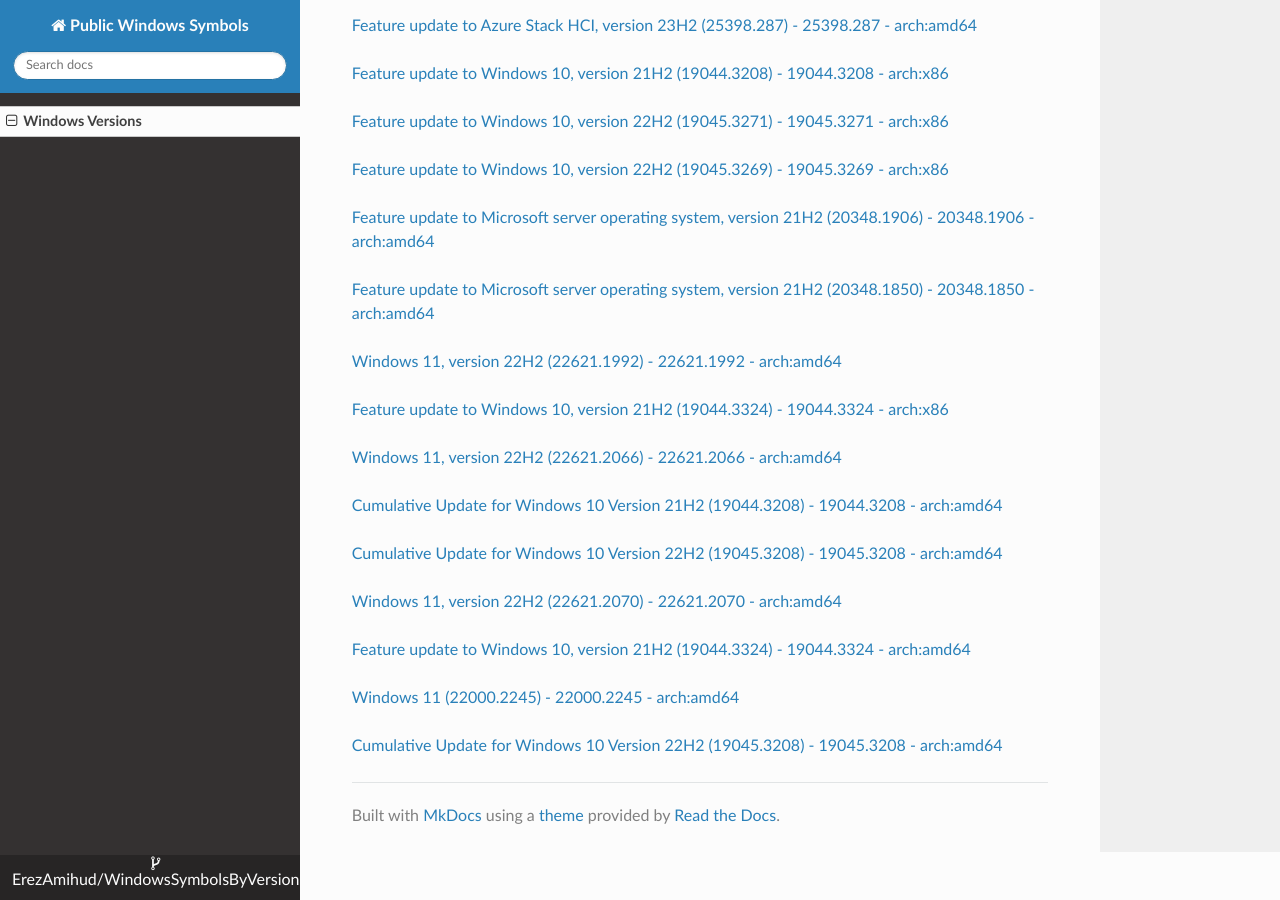
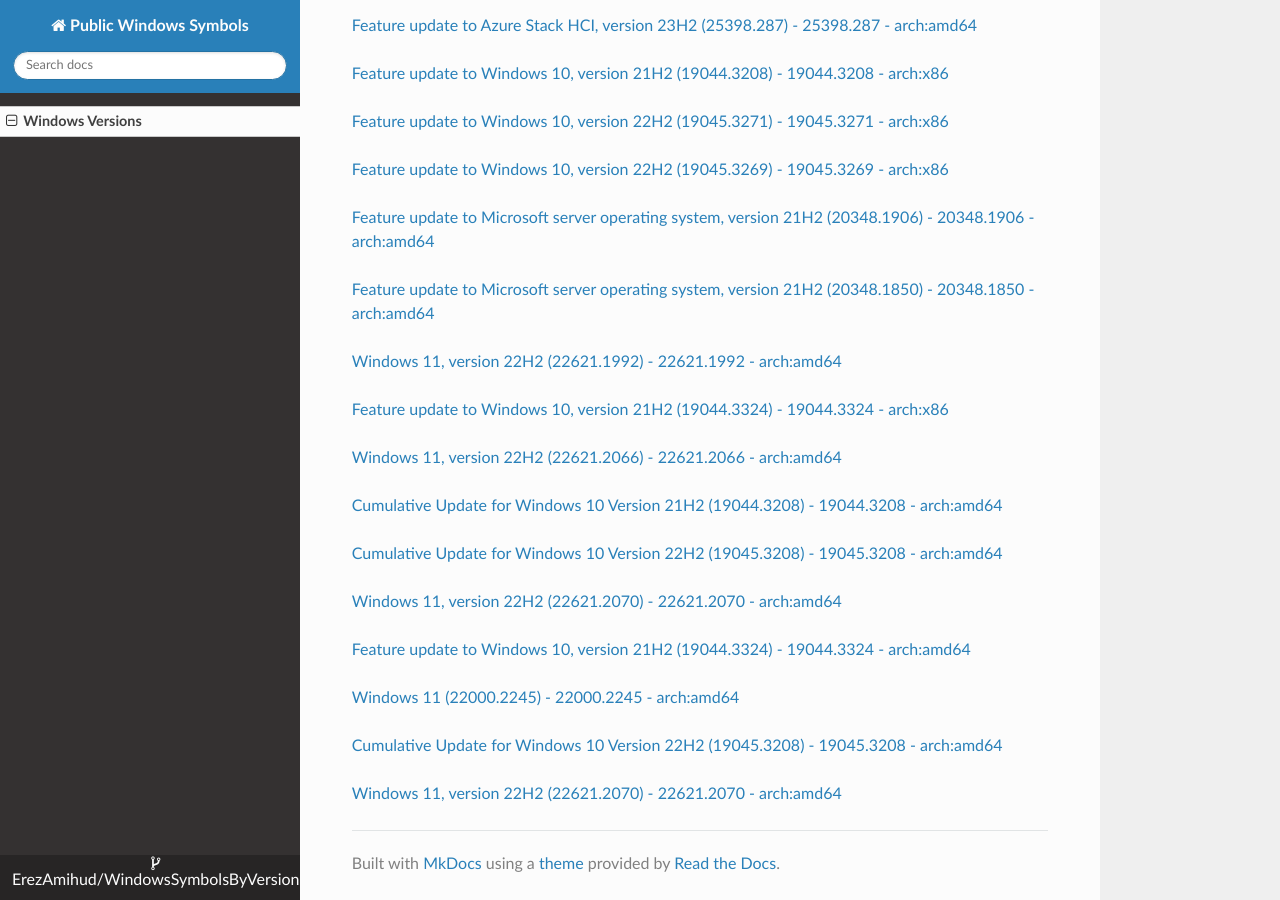
Before and after one commit to ErezAmihud/WindowsSymbolsByVersion, an MkDocs documentation site: the page built from docs/index.md, in a window 1280 px wide and 900 px high, scrolled down 27341 px. Built offline with MkDocs 1.6.1, drawn with Linux system fonts in a browser that asks for light colours; nearby versions of some CDN libraries.

Commit message:
Automated commit, add manifest for 299201bc-d363-465a-9c22-eb714cd9ef41

```diff
--- a/docs/index.md
+++ b/docs/index.md
@@ -1558,3 +1558,6 @@
 
 
 [Cumulative Update for Windows 10 Version 22H2 (19045.3208) - 19045.3208 - arch:amd64](https://github.com/ErezAmihud/WindowsSymbolsByVersion/blob/main/manifests/d9b8cfaf-4904-4031-a2a5-81d80e25dac5.manifest)
+
+
+[Windows 11, version 22H2 (22621.2070) - 22621.2070 - arch:amd64](https://github.com/ErezAmihud/WindowsSymbolsByVersion/blob/main/manifests/299201bc-d363-465a-9c22-eb714cd9ef41.manifest)
```
Also changed, not shown: process_builds.json (+1 -1 lines).
